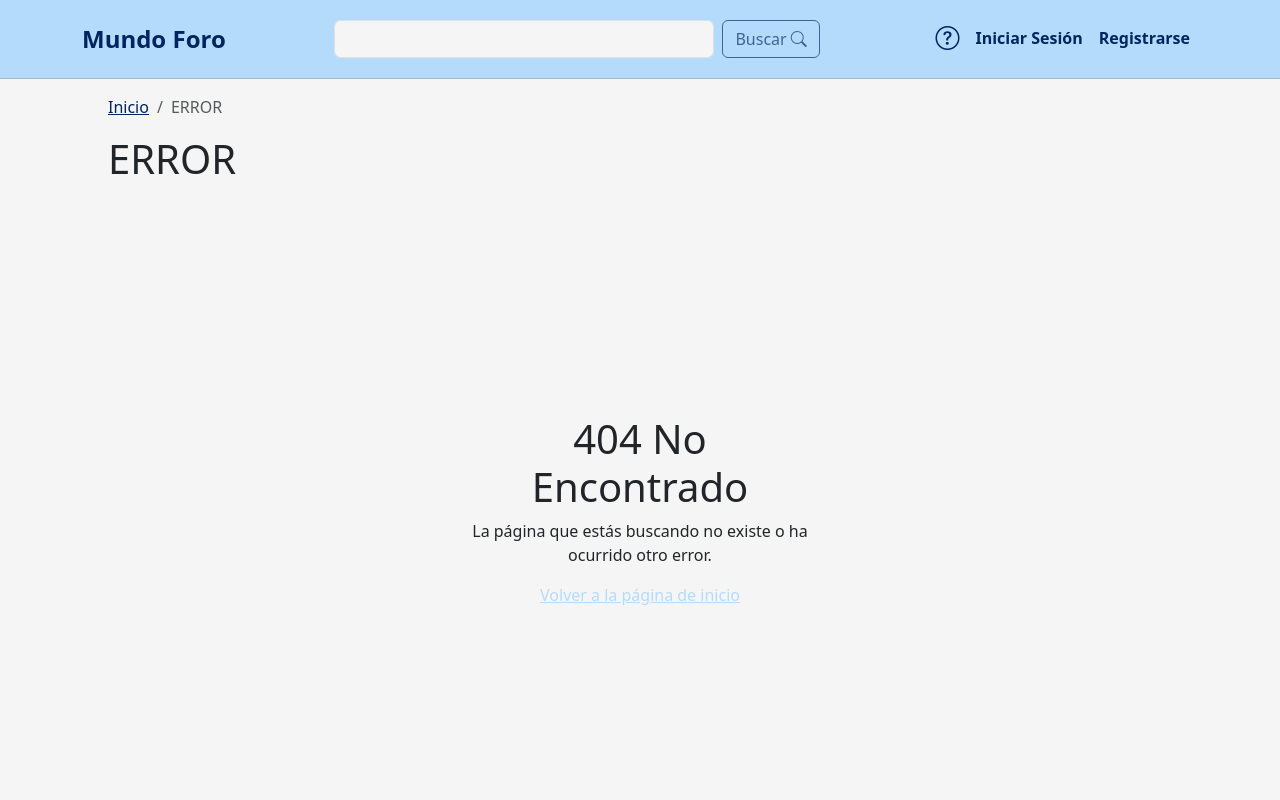
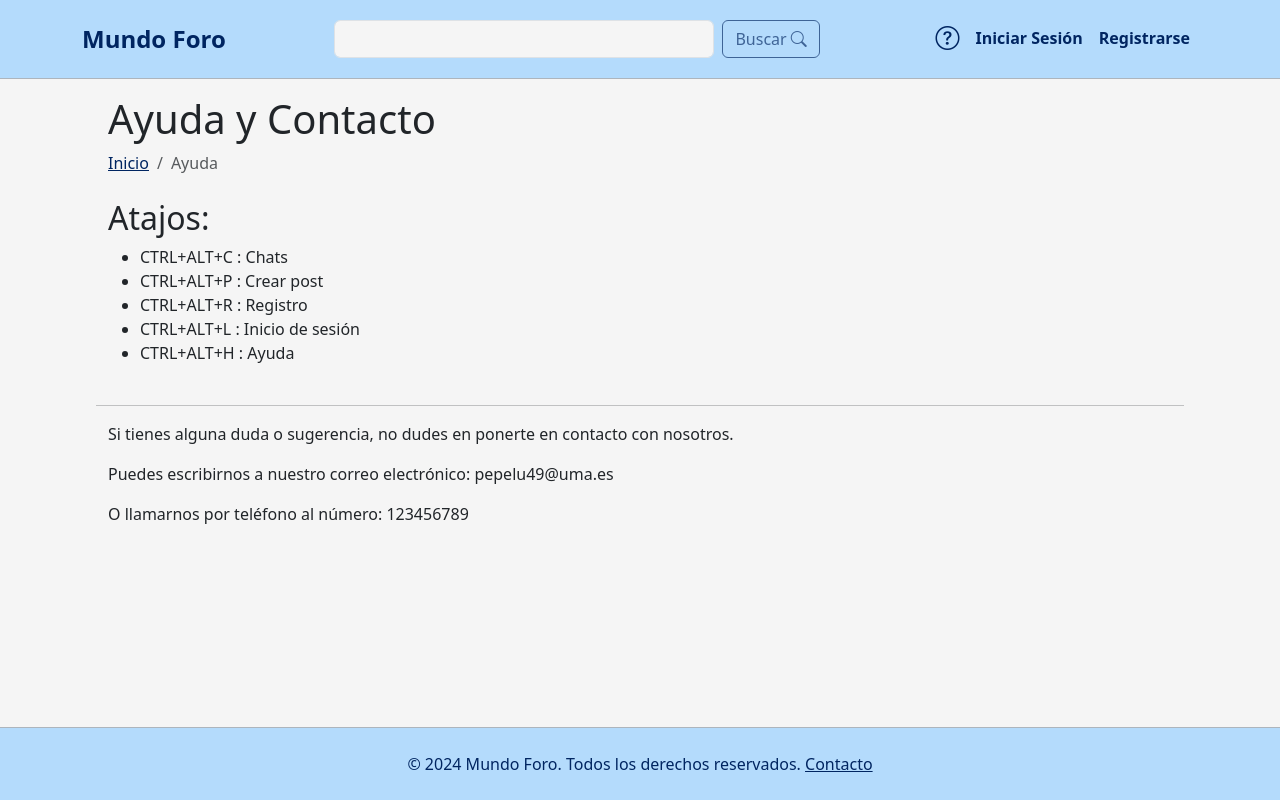
Before and after one commit to Croissanton/IU_Proyecto, a React (Create React App) app in the folder foro-mundo/: page /help in a window 1280 px wide. Shown: the top 800 px of the page. Built offline with nearby package versions, Linux system fonts and the light colour scheme.

Commit message:
refactor de contactpage a helppage

```diff
--- a/foro-mundo/src/Components/Footer.js
+++ b/foro-mundo/src/Components/Footer.js
@@ -6,7 +6,7 @@ const Footer = () => {
     <footer className="bg-primary text-secondary text-center py-4 border-top border-dark-subtle">
       <p className="m-0">
         &copy; 2024 Mundo Foro. Todos los derechos reservados.{" "}
-        <NavLink to="/contact" style={{ color: "inherit" }}>
+        <NavLink to="/help" style={{ color: "inherit" }}>
           Contacto
         </NavLink>
       </p>
--- a/foro-mundo/src/Components/Header.js
+++ b/foro-mundo/src/Components/Header.js
@@ -239,7 +239,7 @@ const Header = forwardRef((props, ref) => {
                 <Nav.Link
                   className="d-flex align-items-center justify-content-center"
                   as={Link}
-                  to="/contact"
+                  to="/help"
                   aria-label="Ayuda"
                 >
                   <i className="bi bi-question-circle custom-icon"></i>
--- a/foro-mundo/src/Pages/ContactPage.js
+++ b/foro-mundo/src/Pages/HelpPage.js
@@ -4,20 +4,20 @@ import { useEffect } from "react";
 import { Breadcrumb } from "react-bootstrap";
 import { Link } from "react-router-dom";
 
-function ContactPage() {
+function HelpPage() {
   useEffect(() => {
-    document.title = "Contacto";
+    document.title = "Ayuda";
   }, []);
 
   return (
     <MainLayout>
       <div className="container-xxl my-3">
-        <h1>Contacto</h1>
+        <h1>Ayuda y Contacto</h1>
         <Breadcrumb className="custom-breadcrumb">
           <Breadcrumb.Item as={Link} to="/">
             Inicio
           </Breadcrumb.Item>
-          <Breadcrumb.Item active>Contacto</Breadcrumb.Item> {/* */}
+          <Breadcrumb.Item active>Ayuda</Breadcrumb.Item> {/* */}
         </Breadcrumb>
       </div>
       <div className="container-xxl my-3 pb-2 pt-2">
@@ -43,4 +43,4 @@ function ContactPage() {
   );
 }
 
-export default ContactPage;
+export default HelpPage;
--- a/foro-mundo/src/index.js
+++ b/foro-mundo/src/index.js
@@ -10,7 +10,7 @@ import PostPage from "./Pages/PostPage";
 import PostCreationPage from "./Pages/PostCreationPage";
 import ErrorPage from "./Pages/ErrorPage";
 import LoginPage from "./Pages/LoginPage";
-import ContactPage from "./Pages/ContactPage";
+import HelpPage from "./Pages/HelpPage";
 import ProfilePublic from "./Pages/ProfilePublic";
 import MessengerPage from "./Pages/MessengerPage";
 import SignUpPage from "./Pages/SignUpPage";
@@ -29,7 +29,7 @@ const router = createBrowserRouter([
       { path: "/create", element: <PostCreationPage /> },
       { path: "/login", element: <LoginPage /> },
       { path: "/register", element: <SignUpPage /> },
-      { path: "/contact", element: <ContactPage /> },
+      { path: "/help", element: <HelpPage /> },
       { path: "/messenger", element: <MessengerPage /> },
       { path: "*", element: <ErrorPage /> },
     ],
--- a/foro-mundo/src/shortcuts.js
+++ b/foro-mundo/src/shortcuts.js
@@ -25,7 +25,7 @@ const useShortcuts = () => {
           if (user) navigate("/messenger");
           break;
         case "h":
-          navigate("/contact");
+          navigate("/help");
           break;
         default:
           break;
```
